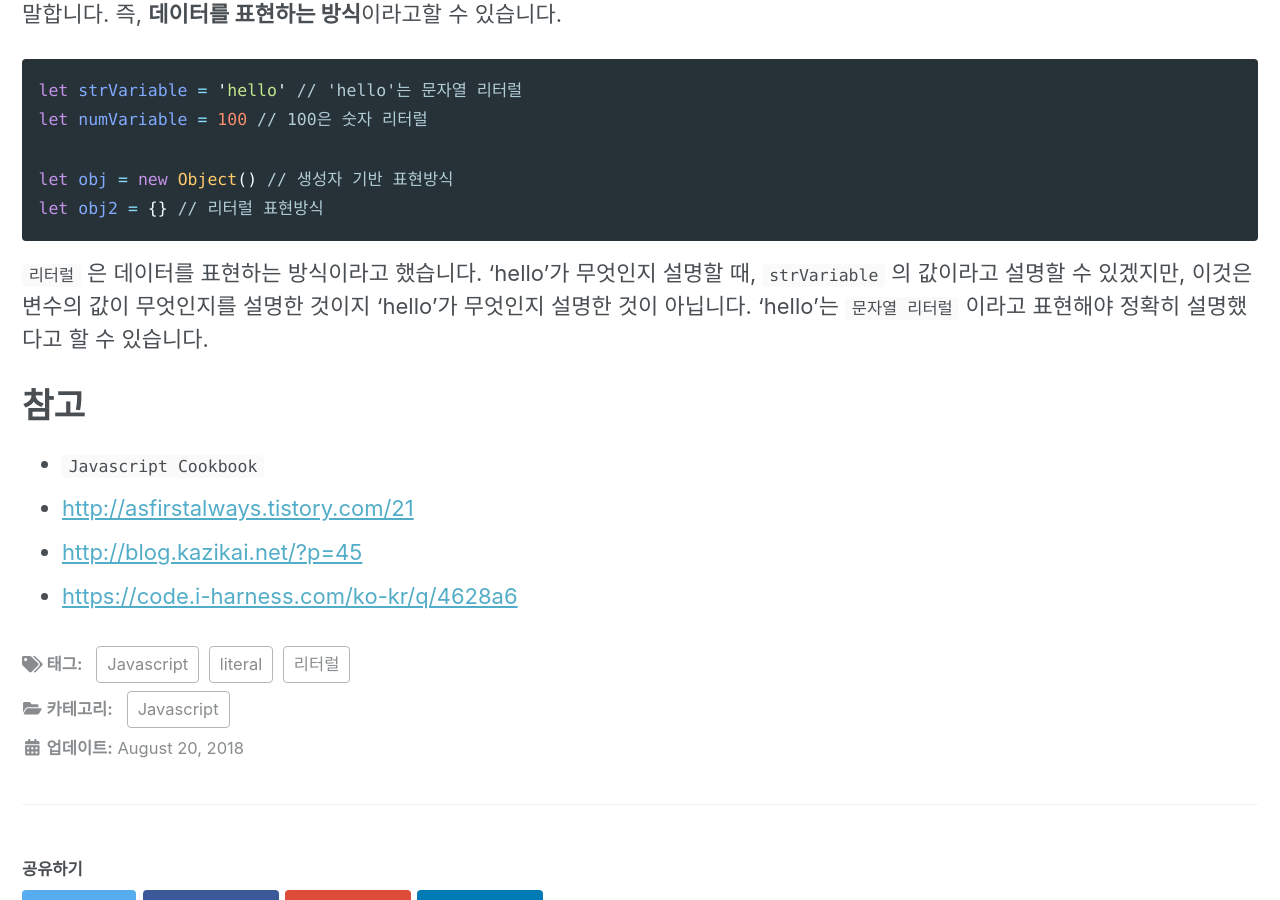
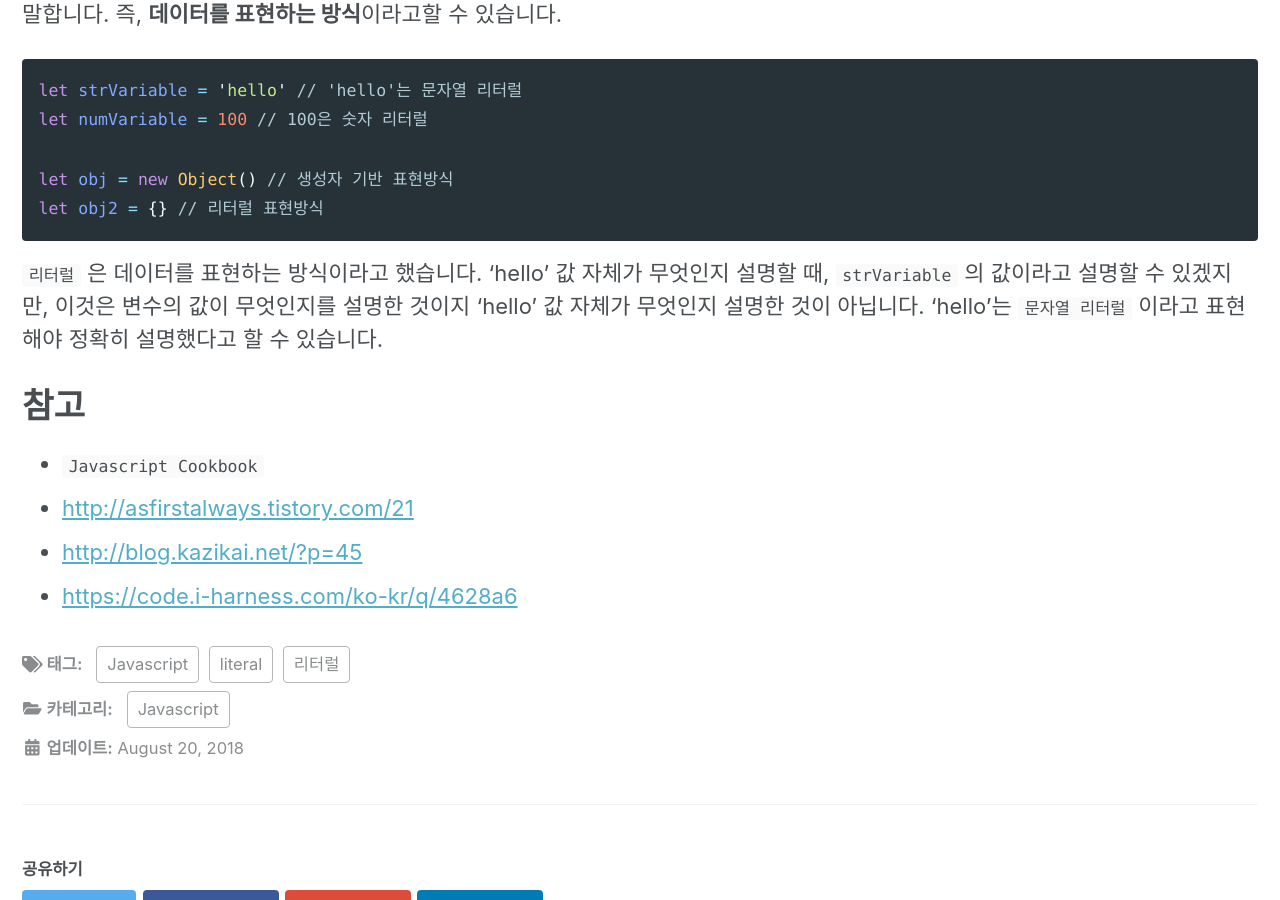
Before and after one commit to ksshim86/ksshim86.github.io, a Jekyll site: the page built from _posts/javascript/2018-08-20-literal.md, in a window 1280 px wide and 900 px high, scrolled down 614 px. Built offline with Jekyll 4.4.1, drawn with Linux system fonts in a browser that asks for light colours; nearby versions of some CDN libraries; comment, search, counter and statistics services are not loaded.

Commit message:
문구수정

```diff
--- a/_posts/javascript/2018-08-20-literal.md
+++ b/_posts/javascript/2018-08-20-literal.md
@@ -32,7 +32,7 @@ let obj = new Object() // 생성자 기반 표현방식
 let obj2 = {} // 리터럴 표현방식
 ~~~
 
-`리터럴` 은 데이터를 표현하는 방식이라고 했습니다. 'hello'가 무엇인지 설명할 때, `strVariable` 의 값이라고 설명할 수 있겠지만, 이것은 변수의 값이 무엇인지를 설명한 것이지 'hello'가 무엇인지 설명한 것이 아닙니다. 'hello'는 `문자열 리터럴` 이라고 표현해야 정확히 설명했다고 할 수 있습니다.
+`리터럴` 은 데이터를 표현하는 방식이라고 했습니다. 'hello' 값 자체가 무엇인지 설명할 때, `strVariable` 의 값이라고 설명할 수 있겠지만, 이것은 변수의 값이 무엇인지를 설명한 것이지 'hello' 값 자체가 무엇인지 설명한 것이 아닙니다. 'hello'는 `문자열 리터럴` 이라고 표현해야 정확히 설명했다고 할 수 있습니다.
 
 # 참고
 
```
